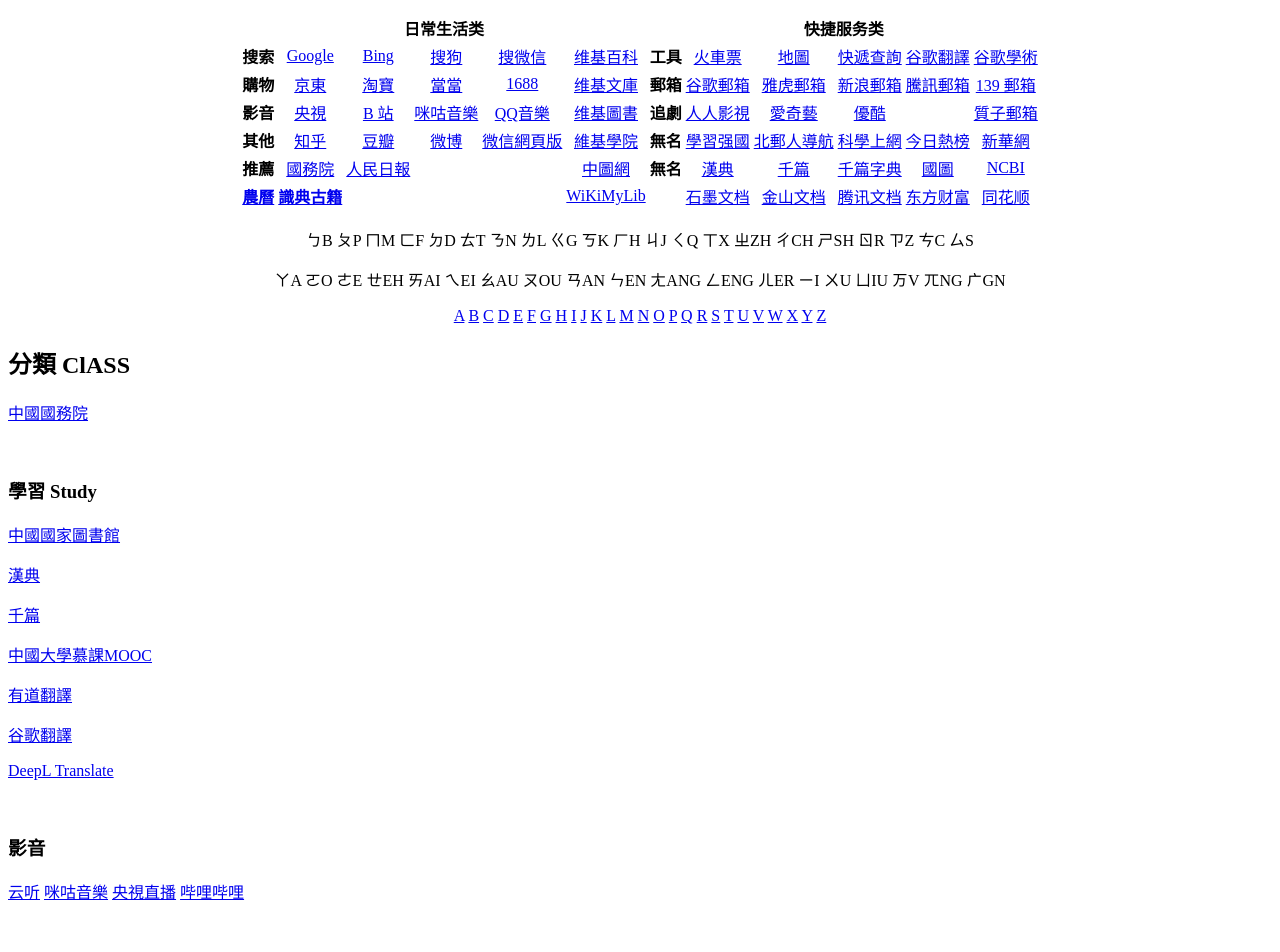
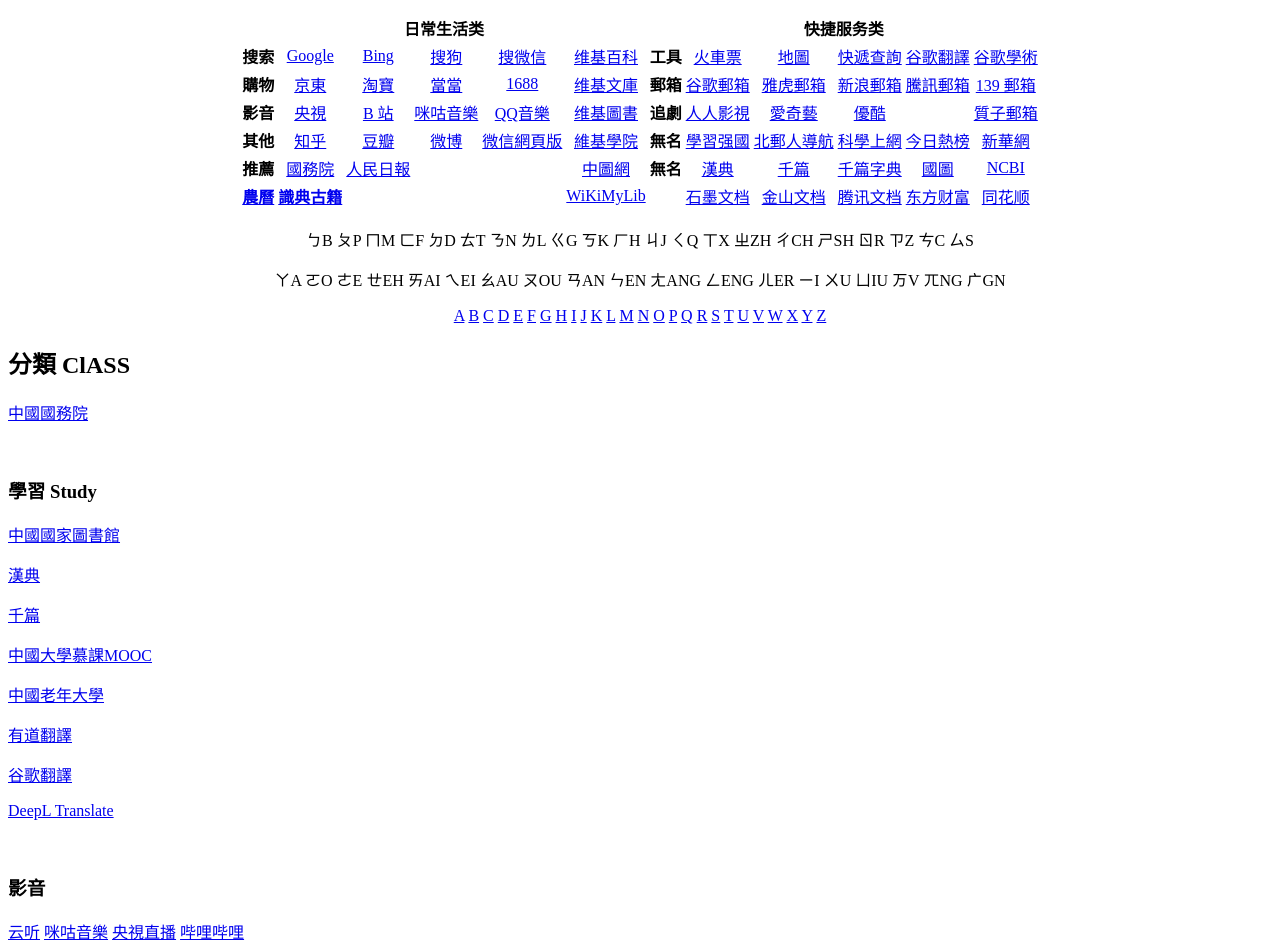
Before and after one commit to Franklyzzm/franklyzzm.github.io, a plain HTML site: page links.html in a window 1280 px wide. Shown: the part 116-1068 px from the top of the page. Drawn offline with Linux system fonts and the light colour scheme.

Commit message:
Update links.html
lnda.edu.cn

```diff
--- a/links.html
+++ b/links.html
@@ -134,6 +134,7 @@
 <p><a href='https://www.zdic.net/'>漢典</a></p>
 <p><a href='https://www.qianp.com/'>千篇</a></p>
 <p><a href='https://www.icourse163.org/'>中國大學慕課MOOC</a></p>
+<p><a href='https://lndx.edu.cn/'>中國老年大學</a></p>
 <p><a href='https://fanyi.youdao.com/index.html#/'>有道翻譯</a></p>
 <p><a href='https://translate.google.com'>谷歌翻譯</a></p>
 <p><a href='https://www.deepl.com/translator'>DeepL Translate</a></p>
```
